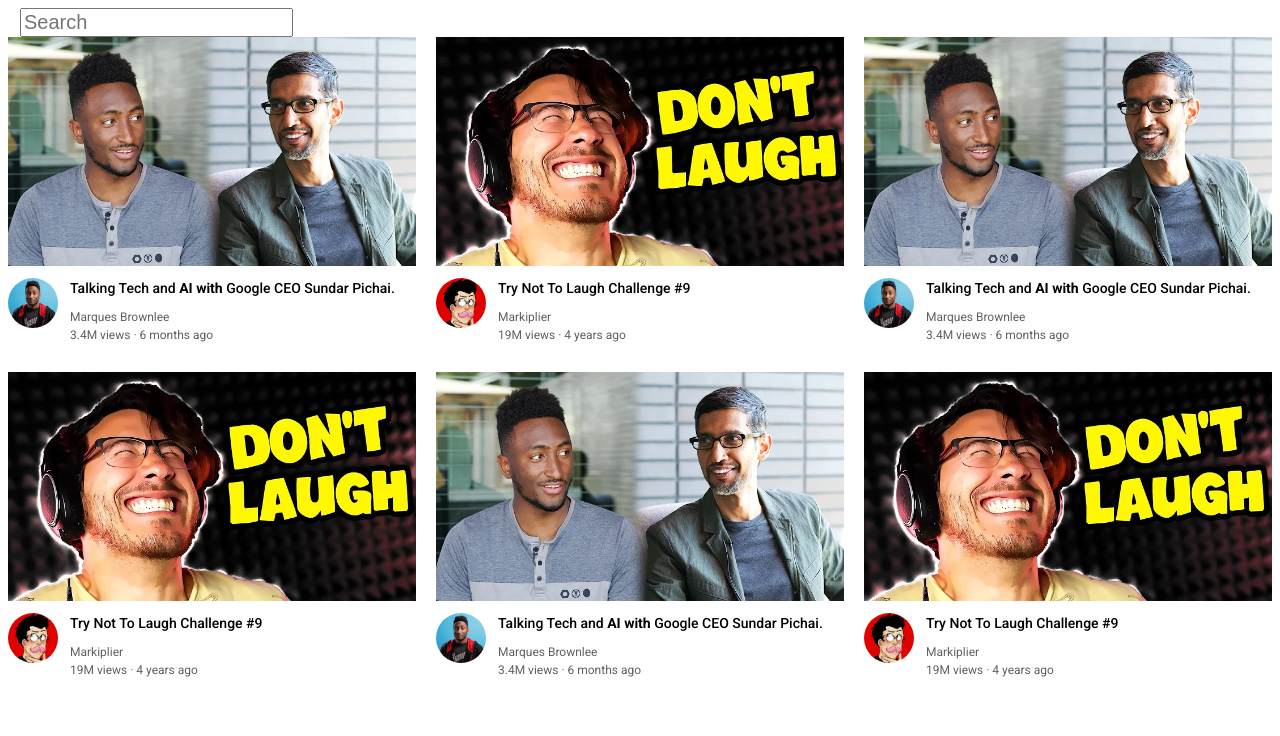
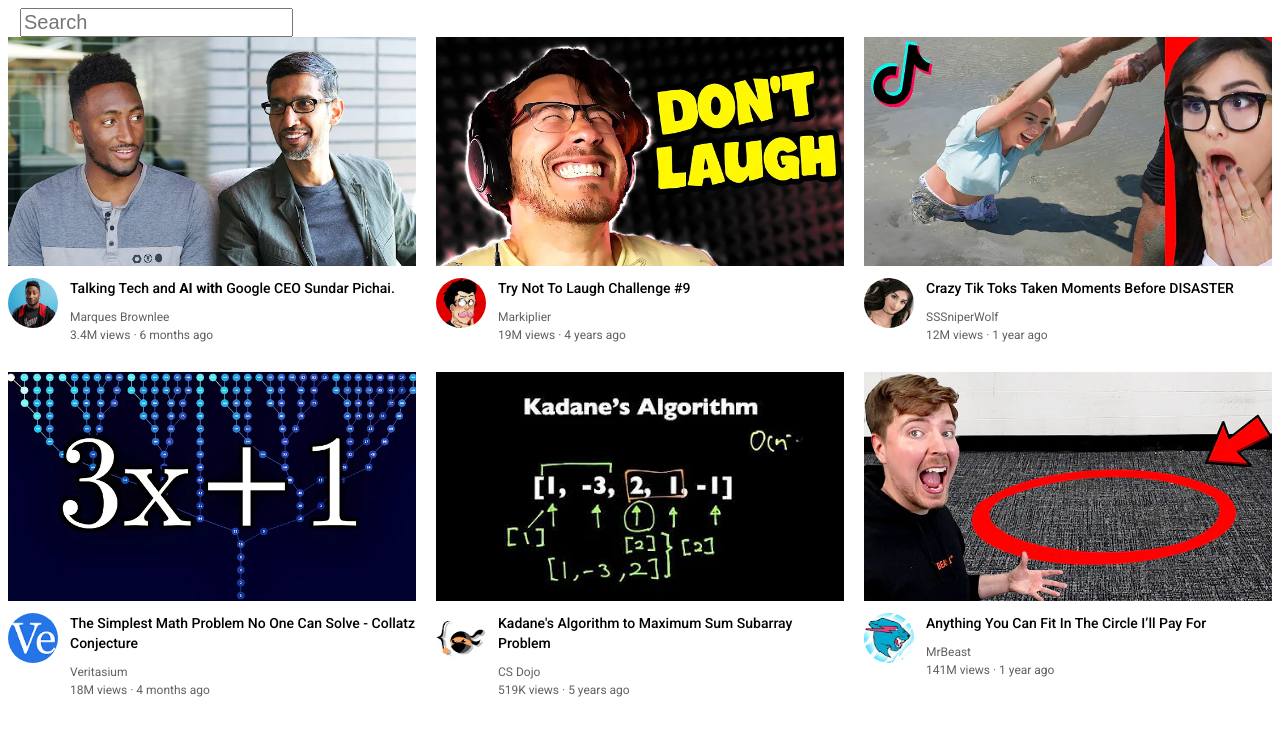
Before and after one commit to Manan-Devs/HTML-CSS, a plain HTML site: page SuperSimpleDev/Youtube Project/youtube.html in a window 1280 px wide. Drawn offline with Linux system fonts and the light colour scheme.

Commit message:
Changed Same Duplicate Thumbnails to their respective original ones.

```diff
--- a/SuperSimpleDev/Youtube Project/youtube.html
+++ b/SuperSimpleDev/Youtube Project/youtube.html
@@ -126,7 +126,7 @@
         <div class="thumbnail-row">
           <img
             class="thumbnail"
-            src="assets/thumbnail-1.webp"
+            src="assets/thumbnail-3.webp"
             alt="thumbnail-1.webp"
           />
         </div>
@@ -134,18 +134,17 @@
           <div class="channel-picture">
             <img
               class="profile-picture"
-              src="assets/channel-1.jpeg"
+              src="assets/channel-3.jpeg"
               alt="channel-1.jpeg"
             />
           </div>
 
           <div class="video-info">
             <p class="video-title">
-              Talking Tech and <strong>AI with</strong> Google CEO Sundar
-              Pichai.
+              Crazy Tik Toks Taken Moments Before DISASTER
             </p>
-            <p class="video-author">Marques Brownlee</p>
-            <p class="video-stats">3.4M views &#183; 6 months ago</p>
+            <p class="video-author">SSSniperWolf</p>
+            <p class="video-stats">12M views &#183; 1 year ago</p>
           </div>
         </div>
       </div>
@@ -154,7 +153,7 @@
         <div class="thumbnail-row">
           <img
             class="thumbnail"
-            src="assets/thumbnail-2.webp"
+            src="assets/thumbnail-4.webp"
             alt="thumbnail-2.webp"
           />
         </div>
@@ -162,15 +161,17 @@
           <div class="channel-picture">
             <img
               class="profile-picture"
-              src="assets/channel-2.jpeg"
+              src="assets/channel-4.jpeg"
               alt="channel-1.jpeg"
             />
           </div>
 
           <div class="video-info">
-            <p class="video-title">Try Not To Laugh Challenge #9</p>
-            <p class="video-author">Markiplier</p>
-            <p class="video-stats">19M views &#183; 4 years ago</p>
+            <p class="video-title">
+              The Simplest Math Problem No One Can Solve - Collatz Conjecture
+            </p>
+            <p class="video-author">Veritasium</p>
+            <p class="video-stats">18M views &#183; 4 months ago</p>
           </div>
         </div>
       </div>
@@ -179,7 +180,7 @@
         <div class="thumbnail-row">
           <img
             class="thumbnail"
-            src="assets/thumbnail-1.webp"
+            src="assets/thumbnail-5.webp"
             alt="thumbnail-1.webp"
           />
         </div>
@@ -187,18 +188,17 @@
           <div class="channel-picture">
             <img
               class="profile-picture"
-              src="assets/channel-1.jpeg"
+              src="assets/channel-5.jpeg"
               alt="channel-1.jpeg"
             />
           </div>
 
           <div class="video-info">
             <p class="video-title">
-              Talking Tech and <strong>AI with</strong> Google CEO Sundar
-              Pichai.
+              Kadane's Algorithm to Maximum Sum Subarray Problem
             </p>
-            <p class="video-author">Marques Brownlee</p>
-            <p class="video-stats">3.4M views &#183; 6 months ago</p>
+            <p class="video-author">CS Dojo</p>
+            <p class="video-stats">519K views &#183; 5 years ago</p>
           </div>
         </div>
       </div>
@@ -207,7 +207,7 @@
         <div class="thumbnail-row">
           <img
             class="thumbnail"
-            src="assets/thumbnail-2.webp"
+            src="assets/thumbnail-6.webp"
             alt="thumbnail-2.webp"
           />
         </div>
@@ -215,15 +215,17 @@
           <div class="channel-picture">
             <img
               class="profile-picture"
-              src="assets/channel-2.jpeg"
+              src="assets/channel-6.jpeg"
               alt="channel-1.jpeg"
             />
           </div>
 
           <div class="video-info">
-            <p class="video-title">Try Not To Laugh Challenge #9</p>
-            <p class="video-author">Markiplier</p>
-            <p class="video-stats">19M views &#183; 4 years ago</p>
+            <p class="video-title">
+              Anything You Can Fit In The Circle I’ll Pay For
+            </p>
+            <p class="video-author">MrBeast</p>
+            <p class="video-stats">141M views &#183; 1 year ago</p>
           </div>
         </div>
       </div>
```
Also changed, not shown: SuperSimpleDev/Youtube Project/assets/channel-3.jpeg (added), SuperSimpleDev/Youtube Project/assets/channel-4.jpeg (added), SuperSimpleDev/Youtube Project/assets/channel-5.jpeg (added), SuperSimpleDev/Youtube Project/assets/channel-6.jpeg (added), SuperSimpleDev/Youtube Project/assets/thumbnail-3.webp (added), SuperSimpleDev/Youtube Project/assets/thumbnail-4.webp (added), SuperSimpleDev/Youtube Project/assets/thumbnail-5.webp (added), SuperSimpleDev/Youtube Project/assets/thumbnail-6.webp (added).
